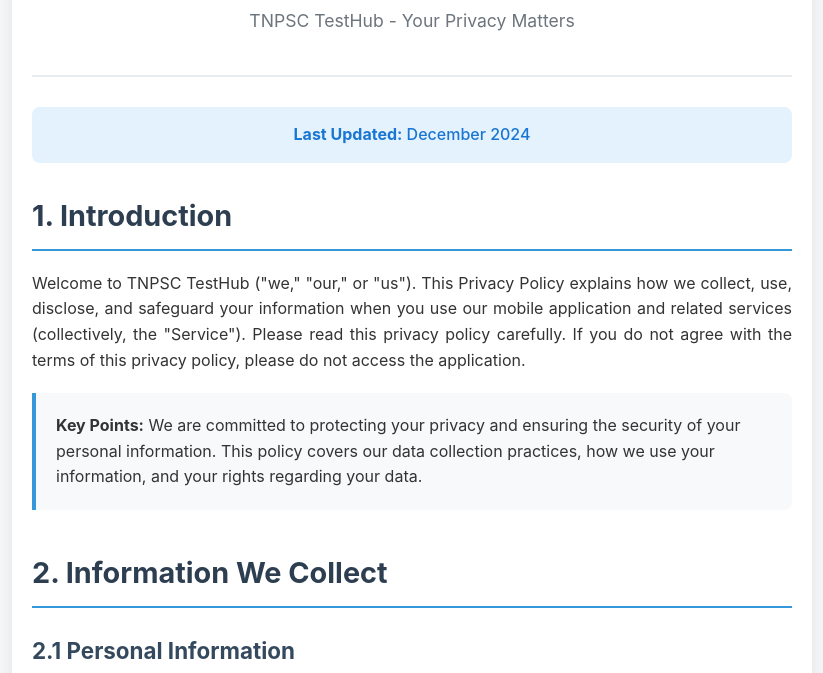
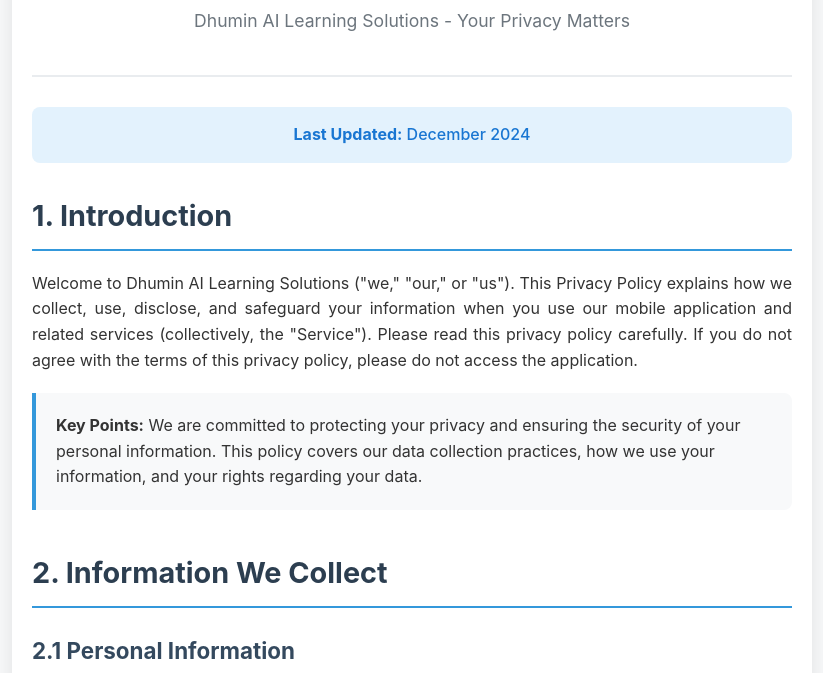
Before and after one commit to dhuminiai-eng/dhuminiai-eng.github.io, a plain HTML site: page privacy.html in a window 1280 px wide. Shown: the part 127-800 px from the top of the page, without its empty margins (228-1051 px from the left). Drawn offline with Linux system fonts and the light colour scheme.

Commit message:
Update privacy.html

```diff
--- a/privacy.html
+++ b/privacy.html
@@ -3,7 +3,7 @@
 <head>
     <meta charset="UTF-8">
     <meta name="viewport" content="width=device-width, initial-scale=1.0">
-    <title>Privacy Policy - TNPSC TestHub</title>
+    <title>Privacy Policy - Dhumin AI Learning Solutions</title>
     <style>
         * {
             margin: 0;
@@ -162,7 +162,7 @@
     <div class="container">
         <div class="header">
             <h1>Privacy Policy</h1>
-            <p>TNPSC TestHub - Your Privacy Matters</p>
+            <p>Dhumin AI Learning Solutions - Your Privacy Matters</p>
         </div>
 
         <div class="last-updated">
@@ -171,7 +171,7 @@
 
         <div class="section">
             <h2>1. Introduction</h2>
-            <p>Welcome to TNPSC TestHub ("we," "our," or "us"). This Privacy Policy explains how we collect, use, disclose, and safeguard your information when you use our mobile application and related services (collectively, the "Service"). Please read this privacy policy carefully. If you do not agree with the terms of this privacy policy, please do not access the application.</p>
+            <p>Welcome to Dhumin AI Learning Solutions ("we," "our," or "us"). This Privacy Policy explains how we collect, use, disclose, and safeguard your information when you use our mobile application and related services (collectively, the "Service"). Please read this privacy policy carefully. If you do not agree with the terms of this privacy policy, please do not access the application.</p>
 
             <div class="highlight-box">
                 <strong>Key Points:</strong> We are committed to protecting your privacy and ensuring the security of your personal information. This policy covers our data collection practices, how we use your information, and your rights regarding your data.
```
